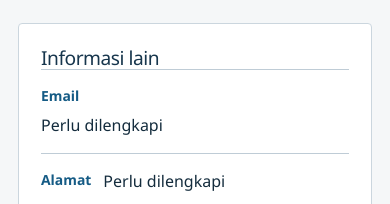
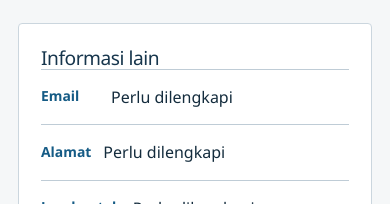
Before and after one commit to mzynarifin/cahaya-haluan-pulau, a Next.js app: page /kontak in a window 390 px wide. Shown: the part 591-795 px from the top of the page. Built offline with nearby package versions, Linux system fonts and the light colour scheme; no server answers; the database is empty.

Commit message:
Refine small-screen contact email layout

```diff
--- a/src/app/(public)/kontak/page.tsx
+++ b/src/app/(public)/kontak/page.tsx
@@ -38,7 +38,7 @@ export default async function Contact() {
         </> : <div className="notice">Nomor WhatsApp resmi belum tersedia. Silakan gunakan informasi kontak lain yang tercantum di halaman ini.</div>}
       </div>
       <div className="content-card"><h3>Informasi lain</h3><ul className="inline-list contact-info-list">
-        <li className="contact-email-row"><strong>Email</strong> {email ? <a href={`mailto:${email}`} className="link-arrow contact-email">{email}</a> : "Perlu dilengkapi"}</li>
+        <li className="contact-email-row"><strong>Email</strong> {email ? <a href={`mailto:${email}`} className="link-arrow contact-email">{email.split(/([@.])/).map((part, index) => <span key={index}>{part}{(part === "@" || part === ".") && <wbr/>}</span>)}</a> : "Perlu dilengkapi"}</li>
         <li><strong>Alamat</strong> {String(contact.publicAddress || "Perlu dilengkapi")}</li>
         <li><strong>Jam kontak</strong> {String(contact.contactHours || "Perlu dilengkapi")}</li>
       </ul></div>
--- a/src/app/institutional.css
+++ b/src/app/institutional.css
@@ -347,9 +347,9 @@ p { color: var(--muted); }
   .section-head { margin-bottom: 24px; }
   .section .container > .eyebrow + h2 { margin-bottom: 20px; }
   .inline-list li { gap: 12px; padding-block: 14px; }
-  .contact-info-list .contact-email-row { flex-direction: column; align-items: stretch; gap: 4px; }
-  .contact-info-list .contact-email-row strong { flex: none; }
-  .contact-info-list .contact-email { flex: initial; width: 100%; }
+  .contact-info-list .contact-email-row { align-items: flex-start; gap: 10px; }
+  .contact-info-list .contact-email-row strong { flex-basis: 3.75rem; }
+  .contact-info-list .contact-email { flex: 1 1 0%; width: auto; font-size: clamp(.78rem, 3.5vw, .9rem); }
   .searchbar { gap: 10px; margin: 0 0 24px; }
   .site-footer { padding-top: 44px; }
   .footer-grid { gap: 28px; }
@@ -390,6 +390,11 @@ p { color: var(--muted); }
   .team-controls button:disabled { opacity: .4; cursor: not-allowed; }
 }
 
+@media (max-width: 360px) {
+  .contact-info-list .contact-email-row { gap: 8px; }
+  .contact-info-list .contact-email-row strong { flex-basis: 3.25rem; }
+}
+
 @media (max-height: 500px) {
   .lightbox { --lightbox-gutter: 8px; }
   .lightbox-panel { gap: 6px; }
```
